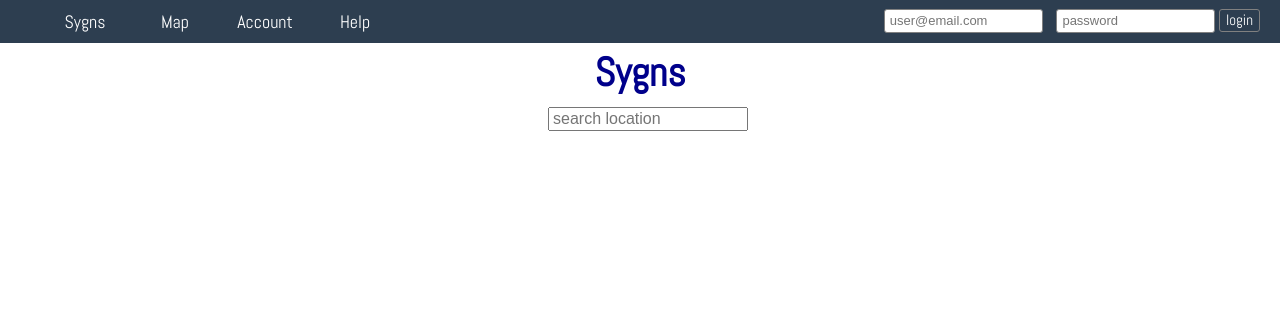
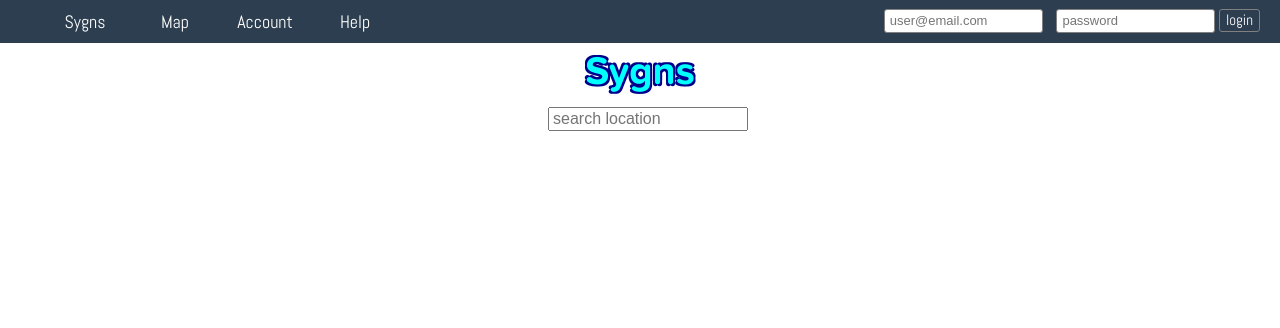
Before and after one commit to wdaneiliff/SYGNs, a website: page views/map_index.html in a window 1280 px wide. Shown: the top 328 px of the page. Drawn offline with nearby package versions, Linux system fonts and the light colour scheme; some packages are replaced by stand-ins of ours; files that its build step writes are made by us from their sources; no server answers.

Commit message:
changed logo-title font

```diff
--- a/public/stylesheets/map_style.css
+++ b/public/stylesheets/map_style.css
@@ -1,3 +1,9 @@
+@font-face {
+    font-family: wazeFont;
+    src:url(../fonts/proxima-nova-soft-bold.ttf);
+}
+
+
 html{
   height: 100%;
   font-family: 'Abel', sans-serif;
@@ -7,14 +13,24 @@ body{
   text-align: center;
 }
 
-h1 {
-    font-family: 'Abel', sans-serif;
-    color: #00008B;
-    font-size: 40px;
-    text-align: center;
-    font-weight: bold;
-    padding-bottom: 1px;
-    margin-top: 10px;
+
+#logo-title{
+  font-family: wazeFont;
+  font-size: 40px;
+  text-align: center;
+
+  padding-bottom: 1px;
+  margin-top: 10px;
+
+  color: #00FFFF;
+  text-align: center;
+  font-weight: bold;
+
+  text-shadow:
+  -2px -2px 0 #00008B,
+  2px -2px 0 #00008B,
+  -2px 2px 0 #00008B,
+  2px 2px  #00008B;
 }
 
 .navBar {
--- a/views/map_index.html
+++ b/views/map_index.html
@@ -37,7 +37,7 @@
       </ul>
 
         <!--*********** LOGO AND TITLE ***********-->
-        <h1>Sygns</h1>
+        <h1 id="logo-title">Sygns</h1>
 
         <!--*********** MAIN MAP CANVAS ***********-->
         <div id="map-canvas"></div>
```
